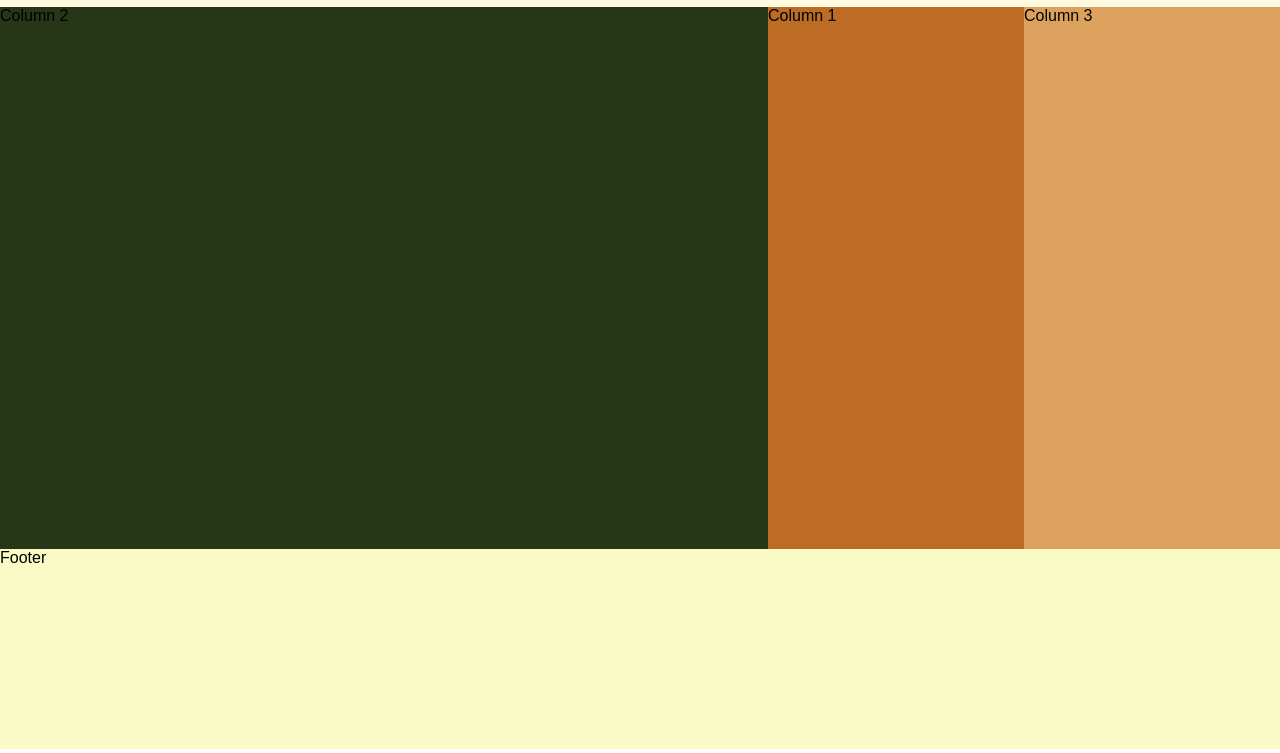
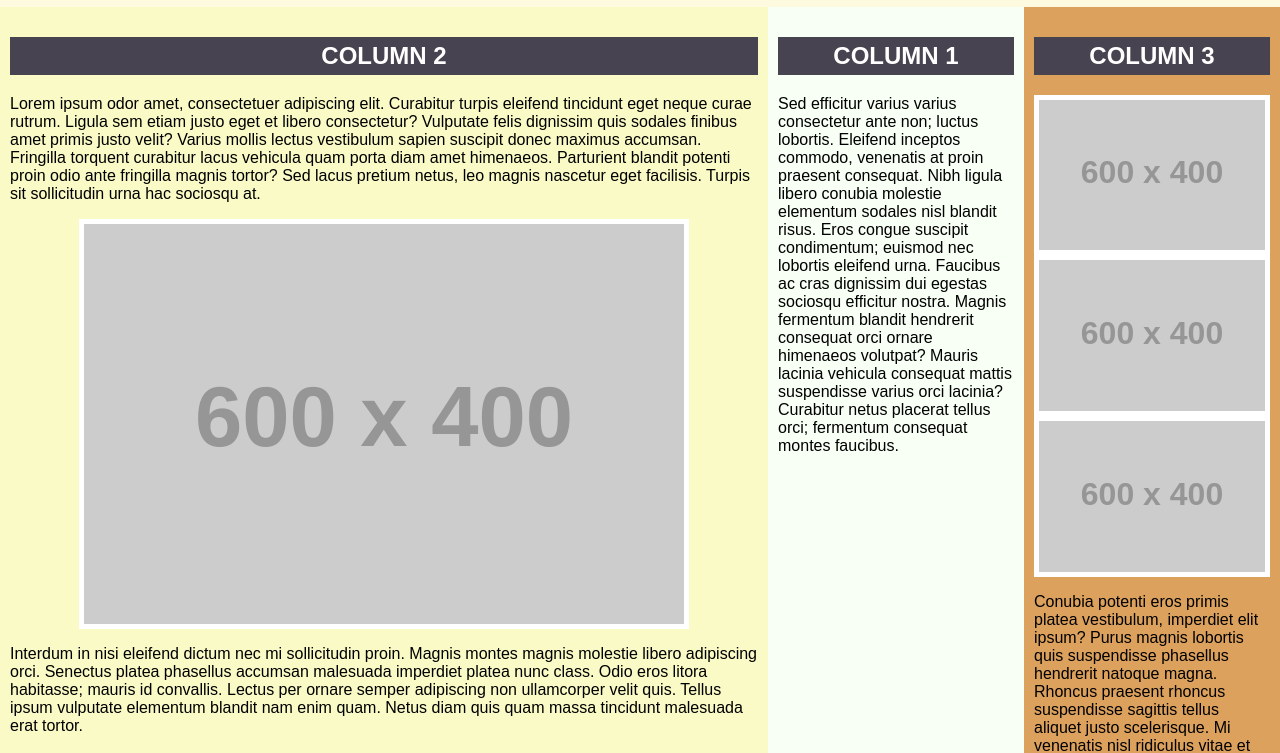
Before and after one commit to sannishamusideen/flexbox-cl, a plain HTML site: page index.html in a window 1280 px wide. Shown: the part 51-804 px from the top of the page. Drawn offline with Linux system fonts and the light colour scheme; placeholder pictures from the web are drawn by us.

Commit message:
Add Content

```diff
--- a/assets/css/style.css
+++ b/assets/css/style.css
@@ -12,22 +12,17 @@ body{
 
 .main{
     display: flex;
-    flex: 1;
+    flex-direction: column;
 }
 
 .main > .container{
-    flex: 1;
+    /* flex: 1; */
     order: 1;
-    background-color: #283618;
-}
-
-.main > article,
-.main > aside{
-    flex: 0 0 20vw;
+    background-color: #fafac6;
 }
 
 .main > article {
-    background-color: #BC6C25;
+    background-color: #f8fff4;
     order: 2;
 }
 
@@ -40,6 +35,8 @@ body{
 }
 .footer {
     min-height: 200px;
+    background-color: #474350;
+    color: white;
 }
 
 .logo {
@@ -69,7 +66,7 @@ body{
     display: block;
 }
 .sactive{
-    background-color: #fafac6;
+    background-color: black;
 }
 .sactive > a{
     background-color: crimson;
@@ -104,13 +101,49 @@ body{
     text-decoration: none;
 }
 .navItem a:hover {
-    /* background-color: black; */
+    background-color: black;
     color: white;
 }
+.main > * {
+    padding: 10px;
+}
+.main h2 {
+    display: block;
+    background-color: #474350;
+    color: white;
+    font-size: 1.5em;
+    text-transform: uppercase;
+    text-align: center;
+    padding: 5px;
+}
+.footer{
+    padding: 20px;
+    text-align: center;
+}
+.main img{
+    max-width: 100%;
+    margin: auto;
+    padding: 5px;
+    background-color: white;
+    text-align: center;
+    display: block;
+}
+
 
 @media all and (min-width:960px) {
-    .footer{
+    .main {
+        flex: 1;
+        flex-direction: row;
+    }
+    .main > .container{
+        flex: 1;
+        order: 1;
         background-color: #fafac6;
+    }
+
+    .main > article,
+    .main > aside{
+        flex: 0 0 20vw;
     }
     .sactive .subNav{
         display: block;
--- a/index.html
+++ b/index.html
@@ -43,12 +43,24 @@
     </nav>
 </header>
     <div class="main">
-        <article>Column 1</article>
-        <div class="container">Column 2</div>
-        <aside>Column 3</aside>
+        <article><h2>Column 1</h2>
+        <p>Sed efficitur varius varius consectetur ante non; luctus lobortis. Eleifend inceptos commodo, venenatis at proin praesent consequat. Nibh ligula libero conubia molestie elementum sodales nisl blandit risus. Eros congue suscipit condimentum; euismod nec lobortis eleifend urna. Faucibus ac cras dignissim dui egestas sociosqu efficitur nostra. Magnis fermentum blandit hendrerit consequat orci ornare himenaeos volutpat? Mauris lacinia vehicula consequat mattis suspendisse varius orci lacinia? Curabitur netus placerat tellus orci; fermentum consequat montes faucibus.</p>
+    </article>
+        <div class="container"><h2>Column 2</h2><p>Lorem ipsum odor amet, consectetuer adipiscing elit. Curabitur turpis eleifend tincidunt eget neque curae rutrum. Ligula sem etiam justo eget et libero consectetur? Vulputate felis dignissim quis sodales finibus amet primis justo velit? Varius mollis lectus vestibulum sapien suscipit donec maximus accumsan. Fringilla torquent curabitur lacus vehicula quam porta diam amet himenaeos. Parturient blandit potenti proin odio ante fringilla magnis tortor? Sed lacus pretium netus, leo magnis nascetur eget facilisis. Turpis sit sollicitudin urna hac sociosqu at.</p>
+        <img src="https://dummyimage.com/600x400/000/fff" alt="">
+            <p>Interdum in nisi eleifend dictum nec mi sollicitudin proin. Magnis montes magnis molestie libero adipiscing orci. Senectus platea phasellus accumsan malesuada imperdiet platea nunc class. Odio eros litora habitasse; mauris id convallis. Lectus per ornare semper adipiscing non ullamcorper velit quis. Tellus ipsum vulputate elementum blandit nam enim quam. Netus diam quis quam massa tincidunt malesuada erat tortor.</p>
+        </div>
+        <aside><h2>Column 3</h2>
+            <img src="https://dummyimage.com/600x400/fff000/fff" alt="">
+            <img src="https://dummyimage.com/600x400/0ff0f0/fff" alt="">
+            <img src="https://dummyimage.com/600x400/fff000/fff" alt="">
+            <p>Conubia potenti eros primis platea vestibulum, imperdiet elit ipsum? Purus magnis lobortis quis suspendisse phasellus hendrerit natoque magna. Rhoncus praesent rhoncus suspendisse sagittis tellus aliquet justo scelerisque. Mi venenatis nisl ridiculus vitae et nullam velit. Erat adipiscing convallis orci lectus potenti iaculis habitant sociosqu. Augue luctus porttitor sollicitudin vivamus tellus pellentesque.</p>
+        </aside>
     </div>
 
-    <footer class="footer">Footer</footer>
+    <footer class="footer"><h2>&copy My Website</h2>
+    <p>Facilisi fames tincidunt magna non sapien class. Dictum orci habitasse consectetur dapibus integer? Himenaeos quis sed ut ante efficitur vestibulum fermentum semper. </p>
+    </footer>
 
 
     <script src="/assets/js/app5.js"></script>
```
